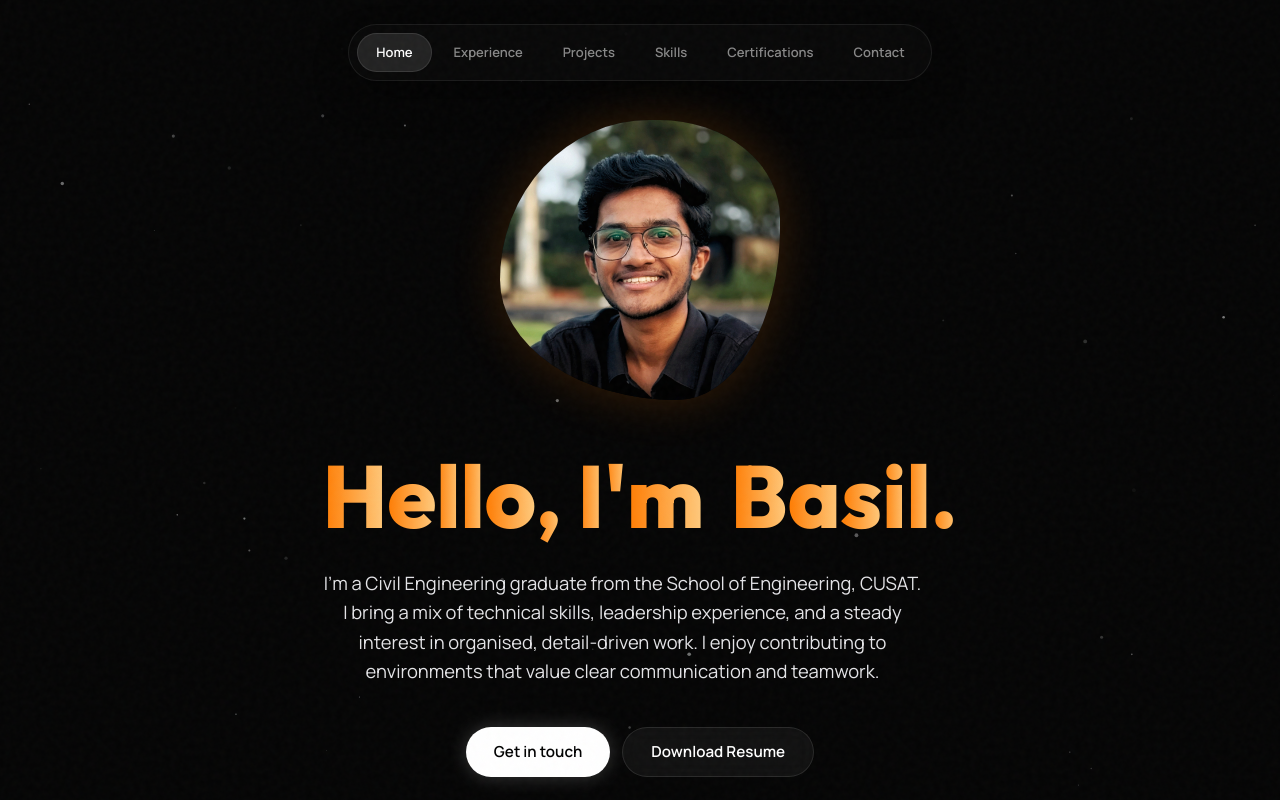
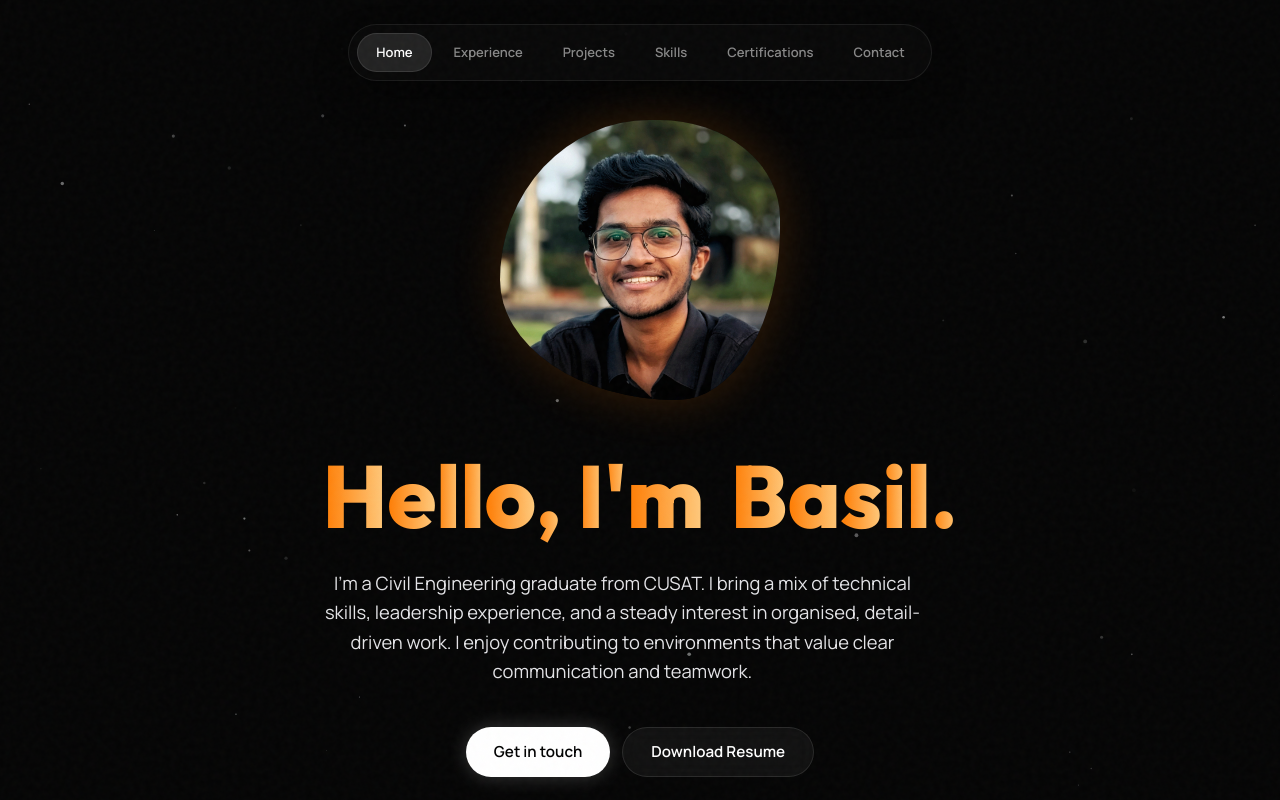
Before and after one commit to basilku369/personal-website, a plain HTML site: page index.html in a window 1280 px wide. Shown: the top 800 px of the page. Drawn offline with nearby package versions, Linux system fonts and the light colour scheme; no server answers; animation ran at ten frames a second; a web font is replaced by a local one.

Commit message:
index.html

```diff
--- a/index.html
+++ b/index.html
@@ -343,7 +343,7 @@
         </h1>
 
         <p class="hero-desc reveal">
-          I’m a Civil Engineering graduate from the School of Engineering, CUSAT. I bring a mix of technical skills, leadership experience, and a steady interest in organised, detail-driven work. I enjoy contributing to environments that value clear communication and teamwork.
+          I’m a Civil Engineering graduate from CUSAT. I bring a mix of technical skills, leadership experience, and a steady interest in organised, detail-driven work. I enjoy contributing to environments that value clear communication and teamwork.
 
         <div class="hero-actions reveal">
           <a href="#contact" class="btn btn-primary">Get in touch</a>
```
